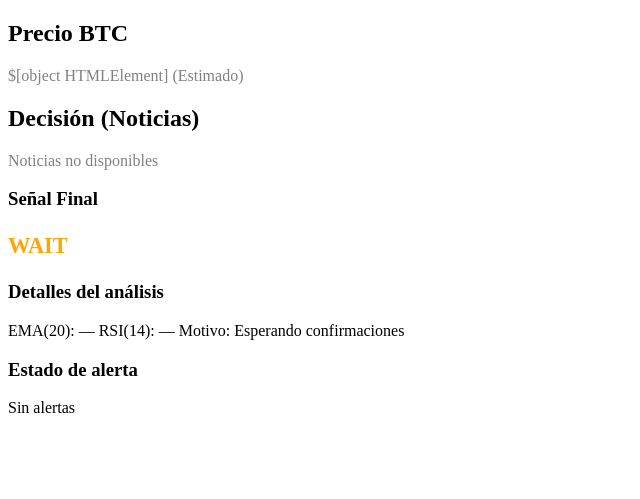
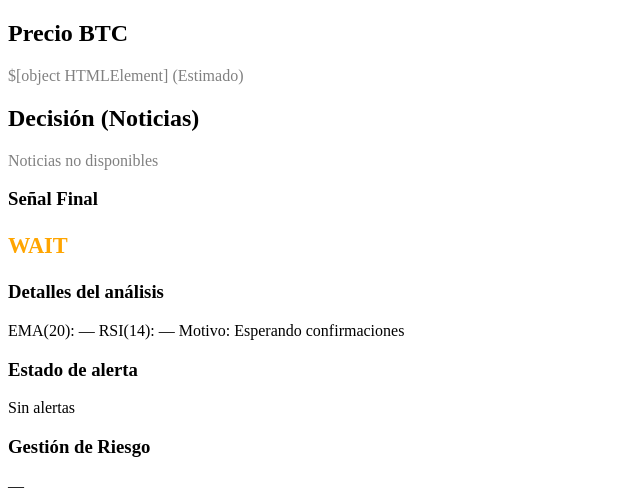
Before and after one commit to jamesbaptist451-arch/trading-decision-app, a plain HTML site: page index.html in a window 1280 px wide. Shown: the whole page, without its empty margins (0-640 px from the left). Drawn offline with Linux system fonts and the light colour scheme; no server answers.

Commit message:
Update index.html

```diff
--- a/index.html
+++ b/index.html
@@ -29,6 +29,9 @@
       <p id="analysis-details">—</p>
       <h3>Estado de alerta</h3>
       <p id="alert-status">Sin alertas</p>
+      <h3>Gestión de Riesgo</h3>
+      <p id="risk-plan">—</p>
+
 
 
 </section>
```
